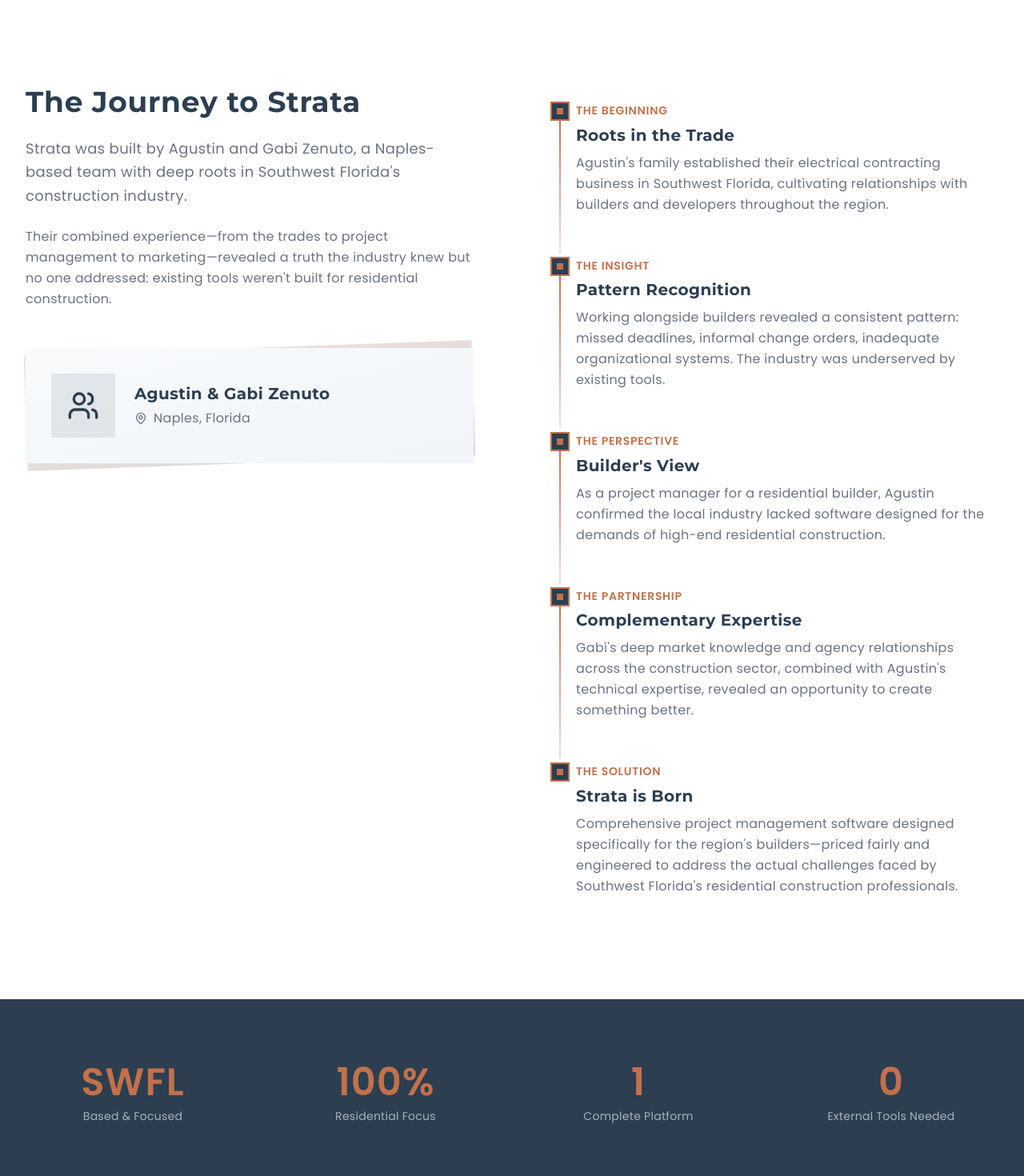
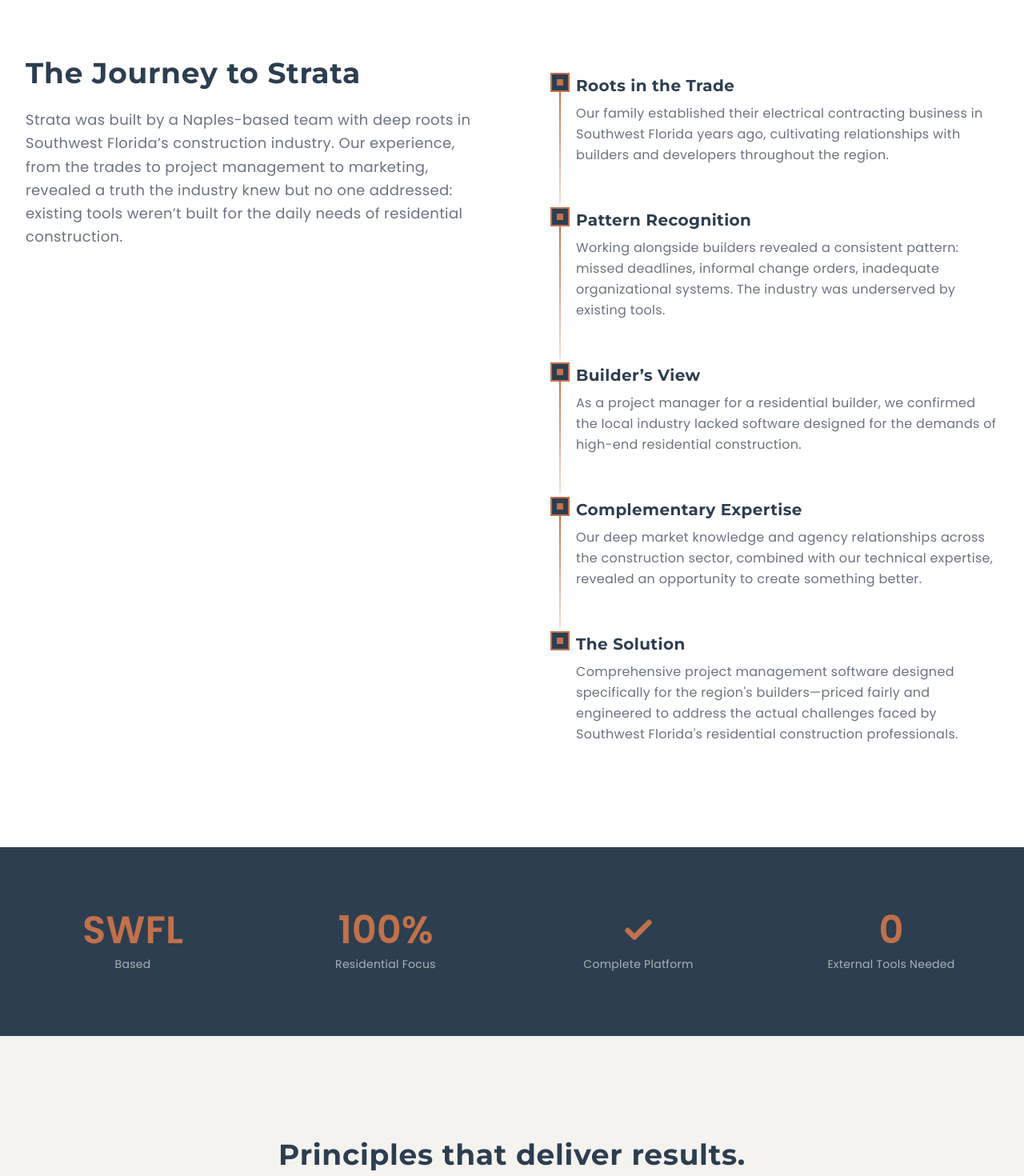
Before and after one commit to Amaz3n/strata-website, a Next.js app: page /about in a window 1280 px wide. Shown: the part 500-1970 px from the top of the page at 80% size. Built offline with nearby package versions, Linux system fonts and the light colour scheme.

Commit message:
new text changes based on gabi’s comments

```diff
--- a/src/app/about/page.tsx
+++ b/src/app/about/page.tsx
@@ -51,13 +51,11 @@
 
 // Timeline milestone component
 function TimelineMilestone({
-  year,
   title,
   description,
   index,
   isLast,
 }: {
-  year: string;
   title: string;
   description: string;
   index: number;
@@ -96,7 +94,6 @@
 
       {/* Content */}
       <div className="pt-0.5">
-        <span className="text-strata-accent font-semibold text-sm tracking-wider">{year}</span>
         <h4 className="text-xl font-bold text-foreground mt-1 mb-2">{title}</h4>
         <p className="text-muted-foreground leading-relaxed">{description}</p>
       </div>
@@ -162,32 +159,27 @@
 
 const timelineData = [
   {
-    year: "THE BEGINNING",
     title: "Roots in the Trade",
     description:
-      "Agustin's family established their electrical contracting business in Southwest Florida, cultivating relationships with builders and developers throughout the region.",
+      "Our family established their electrical contracting business in Southwest Florida years ago, cultivating relationships with builders and developers throughout the region.",
   },
   {
-    year: "THE INSIGHT",
     title: "Pattern Recognition",
     description:
       "Working alongside builders revealed a consistent pattern: missed deadlines, informal change orders, inadequate organizational systems. The industry was underserved by existing tools.",
   },
   {
-    year: "THE PERSPECTIVE",
-    title: "Builder's View",
+    title: "Builder’s View",
     description:
-      "As a project manager for a residential builder, Agustin confirmed the local industry lacked software designed for the demands of high-end residential construction.",
+      "As a project manager for a residential builder, we confirmed the local industry lacked software designed for the demands of high-end residential construction.",
   },
   {
-    year: "THE PARTNERSHIP",
     title: "Complementary Expertise",
     description:
-      "Gabi's deep market knowledge and agency relationships across the construction sector, combined with Agustin's technical expertise, revealed an opportunity to create something better.",
+      "Our deep market knowledge and agency relationships across the construction sector, combined with our technical expertise, revealed an opportunity to create something better.",
   },
   {
-    year: "THE SOLUTION",
-    title: "Strata is Born",
+    title: "The Solution",
     description:
       "Comprehensive project management software designed specifically for the region's builders—priced fairly and engineered to address the actual challenges faced by Southwest Florida's residential construction professionals.",
   },
@@ -267,19 +259,14 @@
             transition={{ duration: 0.6, ease: [0.21, 0.47, 0.32, 0.98] }}
             className="max-w-3xl"
           >
-            {/* Eyebrow */}
-            <p className="eyebrow text-strata-accent text-sm mb-4">About Strata</p>
-
             {/* Headline */}
             <h1 className="text-4xl md:text-5xl lg:text-6xl font-bold text-white mb-6 leading-[1.1]">
-              Born from{" "}
-              <span className="text-strata-accent">Experience.</span>
+              About Strata
             </h1>
 
             {/* Subtitle */}
             <p className="text-lg md:text-xl text-white/70 leading-relaxed">
-              Software built by people who understand construction—designed for the
-              builders who shape Southwest Florida.
+              Software born from experience, built by people who understand builders’ needs.
             </p>
           </motion.div>
         </div>
@@ -299,39 +286,8 @@
                   The Journey to Strata
                 </h2>
                 <p className="text-muted-foreground text-lg leading-relaxed mb-6">
-                  Strata was built by Agustin and Gabi Zenuto, a Naples-based team
-                  with deep roots in Southwest Florida&apos;s construction industry.
+                  Strata was built by a Naples-based team with deep roots in Southwest Florida’s construction industry. Our experience, from the trades to project management to marketing, revealed a truth the industry knew but no one addressed: existing tools weren’t built for the daily needs of residential construction.
                 </p>
-                <p className="text-muted-foreground leading-relaxed">
-                  Their combined experience—from the trades to project management to
-                  marketing—revealed a truth the industry knew but no one addressed:
-                  existing tools weren&apos;t built for residential construction.
-                </p>
-              </AnimatedSection>
-
-              {/* Founders card */}
-              <AnimatedSection delay={0.2} className="mt-12">
-                <div className="relative group" data-cursor-expand>
-                  <motion.div
-                    className="absolute inset-0 bg-gradient-to-br from-strata-accent/20 to-strata-primary/20 -rotate-2 transition-transform duration-500 group-hover:rotate-0"
-                  />
-                  <div className="relative bg-gradient-to-br from-slate-50 to-slate-100 p-8">
-                    <div className="flex items-center gap-6">
-                      <div className="w-20 h-20 bg-strata-primary/10 flex items-center justify-center shrink-0">
-                        <Users className="w-10 h-10 text-strata-primary" />
-                      </div>
-                      <div>
-                        <h3 className="text-xl font-bold text-foreground mb-1">
-                          Agustin & Gabi Zenuto
-                        </h3>
-                        <p className="text-muted-foreground flex items-center gap-2">
-                          <MapPin className="w-4 h-4" />
-                          Naples, Florida
-                        </p>
-                      </div>
-                    </div>
-                  </div>
-                </div>
               </AnimatedSection>
             </div>
 
@@ -340,7 +296,6 @@
               {timelineData.map((milestone, index) => (
                 <TimelineMilestone
                   key={milestone.title}
-                  year={milestone.year}
                   title={milestone.title}
                   description={milestone.description}
                   index={index}
@@ -357,17 +312,21 @@
         <div className="max-w-7xl mx-auto px-6 lg:px-8">
           <div className="grid grid-cols-2 lg:grid-cols-4 gap-8 lg:gap-12">
             {[
-              { value: "SWFL", label: "Based & Focused" },
+              { value: "SWFL", label: "Based" },
               { value: "100", suffix: "%", label: "Residential Focus" },
-              { value: "1", label: "Complete Platform" },
+              { value: "Complete", label: "Complete Platform", isCheck: true },
               { value: "0", label: "External Tools Needed" },
             ].map((stat, index) => (
               <AnimatedSection key={stat.label} delay={index * 0.1} direction="up">
                 <div className="text-center">
-                  <p className="text-4xl md:text-5xl font-bold text-strata-accent mb-2">
-                    <AnimatedCounter value={stat.value} suffix={stat.suffix} />
-                  </p>
-                  <p className="text-white/60 text-sm tracking-wide">{stat.label}</p>
+                  <div className="text-4xl md:text-5xl font-bold text-strata-accent mb-2 flex justify-center items-center h-12">
+                    {stat.isCheck ? (
+                        <svg xmlns="http://www.w3.org/2000/svg" width="40" height="40" viewBox="0 0 24 24" fill="none" stroke="currentColor" strokeWidth="4" strokeLinecap="round" strokeLinejoin="round" className="lucide lucide-check"><path d="M20 6 9 17l-5-5"/></svg>
+                    ) : (
+                        <AnimatedCounter value={stat.value} suffix={stat.suffix} />
+                    )}
+                  </div>
+                  <p className="text-white/60 text-sm tracking-wide">{stat.isCheck ? "Complete Platform" : stat.label}</p>
                 </div>
               </AnimatedSection>
             ))}
@@ -402,31 +361,6 @@
         </div>
       </section>
 
-      {/* Quote Section */}
-      <section className="py-24 lg:py-32 bg-white">
-        <div className="max-w-4xl mx-auto px-6 lg:px-8">
-          <AnimatedSection className="text-center">
-            <blockquote className="relative">
-              {/* Decorative quote marks */}
-              <span className="absolute -top-8 -left-4 text-8xl text-strata-accent/10 font-serif">
-                &ldquo;
-              </span>
-              <p className="quote-text text-2xl md:text-3xl lg:text-4xl text-foreground leading-relaxed mb-8">
-                The majority relied on platforms that were prohibitively expensive,
-                built for broader markets, and fundamentally misaligned with
-                Southwest Florida&apos;s distinctive real estate landscape.
-              </p>
-              <span className="absolute -bottom-16 -right-4 text-8xl text-strata-accent/10 font-serif">
-                &rdquo;
-              </span>
-            </blockquote>
-            <p className="text-muted-foreground mt-8">
-              This realization drove us to create something different.
-            </p>
-          </AnimatedSection>
-        </div>
-      </section>
-
       {/* CTA Section */}
       <section className="py-24 lg:py-32 bg-strata-primary relative overflow-hidden">
         {/* Background decoration */}
@@ -443,7 +377,7 @@
         <div className="max-w-4xl mx-auto px-6 lg:px-8 relative z-10">
           <AnimatedSection className="text-center">
             <h2 className="text-3xl md:text-4xl lg:text-5xl font-bold text-white mb-6">
-              Ready to build on principle?
+              Ready to start?
             </h2>
             <p className="text-lg text-white/70 max-w-2xl mx-auto mb-10">
               See how Strata can bring clarity and control to your residential
@@ -453,7 +387,7 @@
             <div className="flex flex-col sm:flex-row gap-4 justify-center items-center">
               <MagneticButton
                 href="/contact"
-                variant="primary"
+                variant="outline"
                 size="lg"
                 showArrow
                 magneticStrength={0.25}
```
Also changed, not shown: src/app/page.tsx (+25 -40 lines), src/app/product/page.tsx (+14 -57 lines), 1 other file (tests, documents, lock files or other folders).
